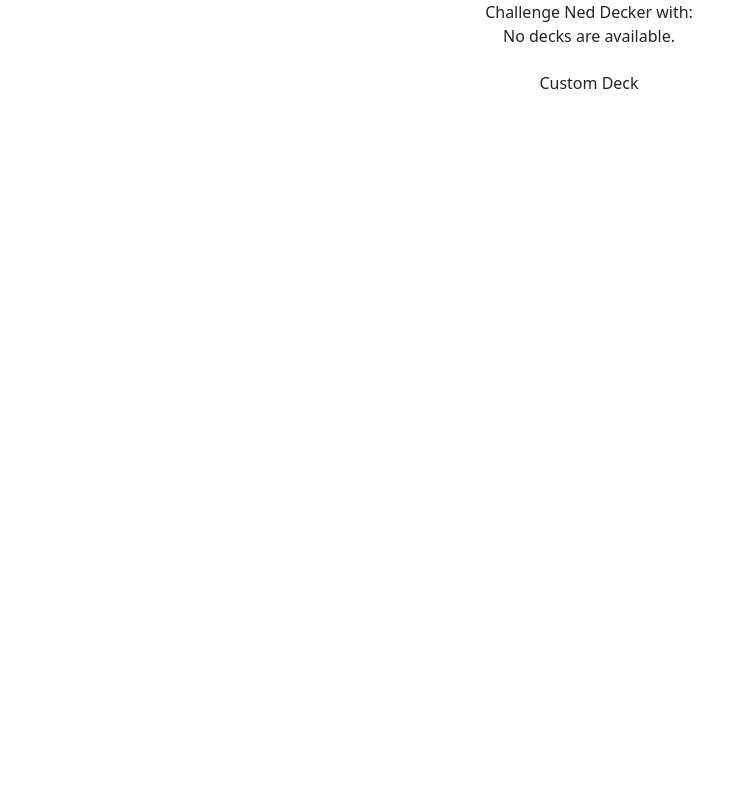
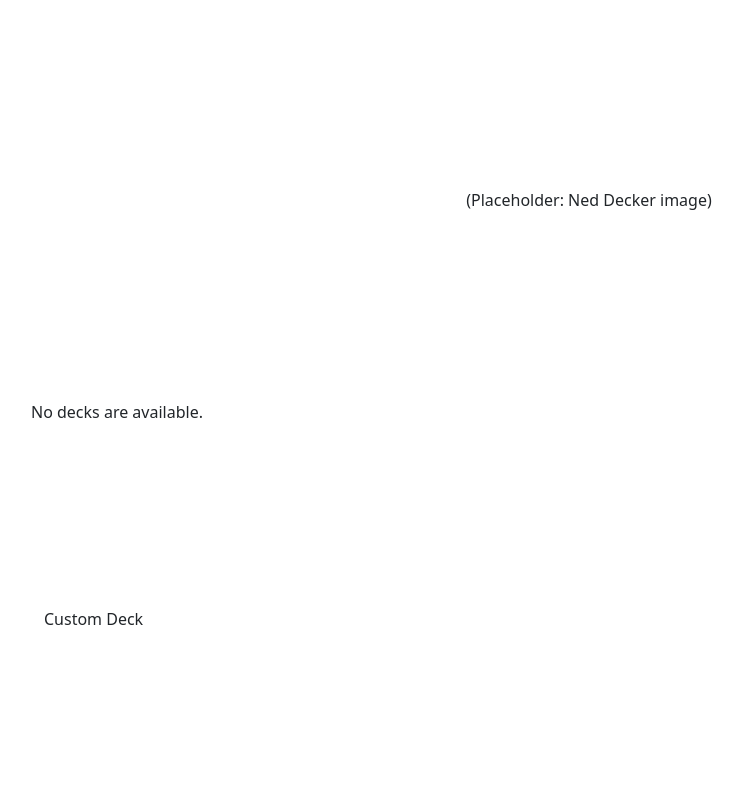
Before and after one commit to alchenerd/neddecker, a Django app: page / in a window 1280 px wide. Shown: the whole page, without its empty margins (51-794 px from the left). Run offline with Django 4.2, Linux system fonts and the light colour scheme; data that the repository does not hold is empty.

Commit message:
Rearrange index and other miniscule stuff

```diff
--- a/play/templates/play/index.html
+++ b/play/templates/play/index.html
@@ -2,21 +2,21 @@
 {% block content %}
 <script>
 function saveNameAndPlay(elem) {
-    var name = (elem.textContent || elem.innerText).trim();
+    var name = (elem.textContent || elem.innerText).trim().replace(' ', '_');
     console.log(name);
     window.location.href = 'play/'.concat(name);
 }
 </script>
-    <div class="container text-center">
-        <div class="row">
-            <div class="col">
-                Challenge Ned Decker with:
+<div class="row h-50 align-items-center">
+    <div class="col text-center">
+        (Placeholder: Ned Decker image)
     </div>
 </div>
+<div class="row h-50">
 {% for row in decks %}
-            <div class="row">
+    <div class="row h-50">
         {% for deck in row %}
-                    <div class="col">
+            <div class="col-md-4 justify-items-left align-items-end">
                 <button type="button" class="btn" onClick="saveNameAndPlay(this);">
                     {% if deck %}
                         {{ deck.name }}
--- a/play/views.py
+++ b/play/views.py
@@ -91,7 +91,8 @@ def get_cards_and_faces(maindeck, sideboard) -> Tuple[List[Card], List[Face]]:
         faces.extend(_faces)
     return cards, faces
 
-def play(request, deck_name='Custom Deck'):
+def play(request, deck_name='Custom_Deck'):
+    deck_name = deck_name.replace('_', ' ')
     neds_deck = get_random_deck()
     neds_main, neds_side = parse_decklist(neds_deck.decklist)
     neds_cards, neds_faces = get_cards_and_faces(neds_main, neds_side)
--- a/templates/base.html
+++ b/templates/base.html
@@ -7,7 +7,7 @@
     <link href="https://cdn.jsdelivr.net/npm/bootstrap@5.3.2/dist/css/bootstrap.min.css" rel="stylesheet" integrity="sha384-T3c6CoIi6uLrA9TneNEoa7RxnatzjcDSCmG1MXxSR1GAsXEV/Dwwykc2MPK8M2HN" crossorigin="anonymous">
   </head>
   <body>
-    <div class="container">
+    <div class="container vh-100">
         {% block content %}
         {% endblock  %}
     </div>
```
Also changed, not shown: 2 other files. Lines whose indentation alone changed are shown as unchanged.
